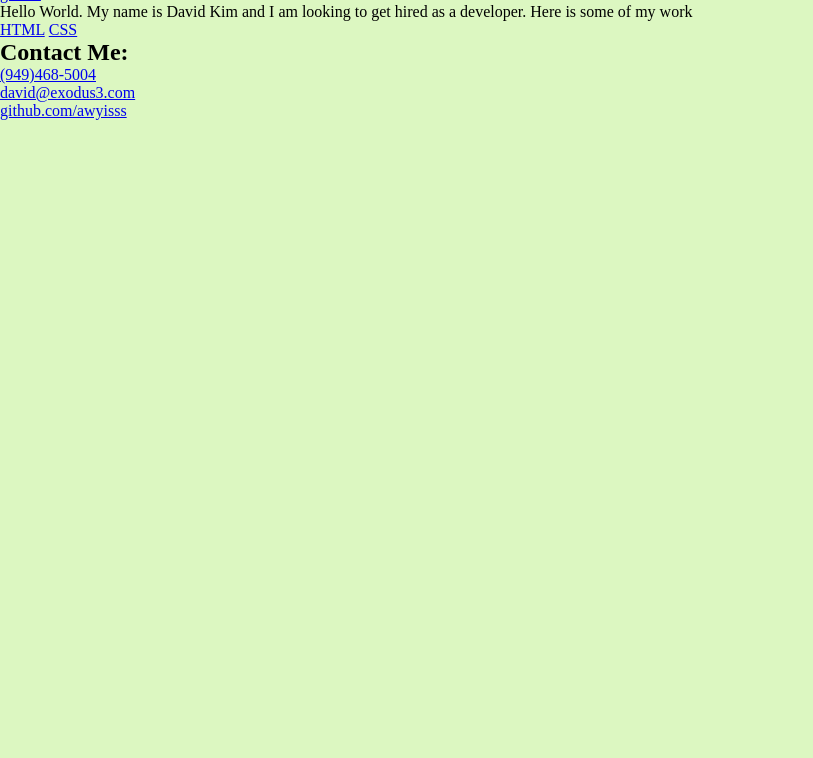
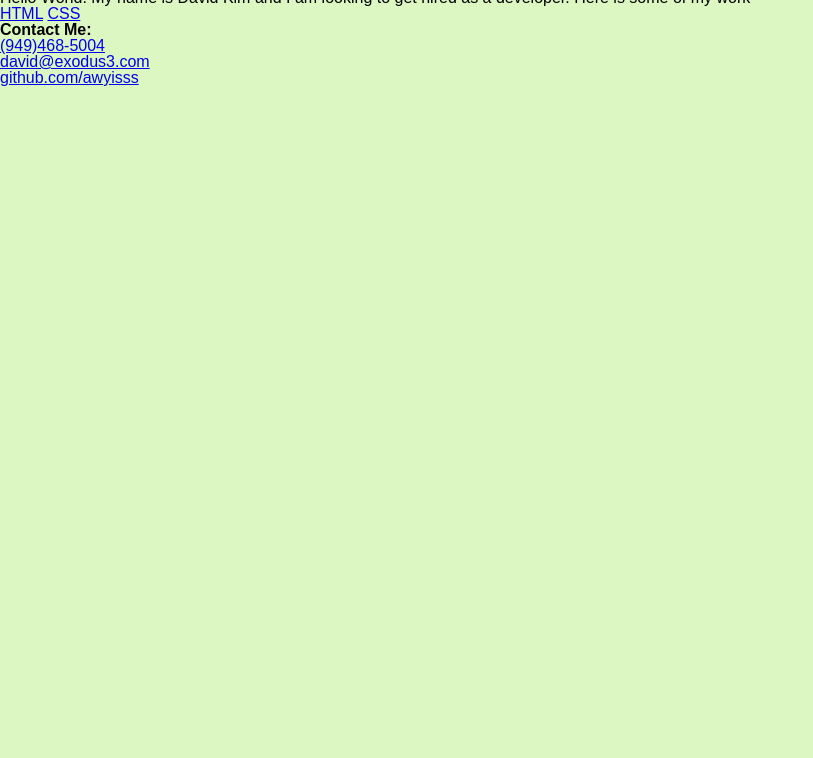
Before and after one commit to awyisss/Portfolio, a plain HTML site: page index.html in a window 1280 px wide. Shown: the part 42-800 px from the top of the page, without its empty margins (0-813 px from the left). Drawn offline with Linux system fonts and the light colour scheme; files that its build step writes are made by us from their sources.

```diff
--- a/assets/reset.css
+++ b/assets/reset.css
@@ -1 +1,29 @@
-* { }
+* {
+    margin: 0;
+    padding: 0;
+    box-sizing: border-box;
+  }
+
+  html {
+    height: 100%;
+  }
+
+  body {
+    min-height: 100%;
+    line-height: 1;
+    font-family: sans-serif;
+  }
+
+  h1, h2, h3, h4, h5, h6 {
+    font-size: 100%;
+  }
+
+  input, select, option, optgroup, textarea, button,
+  pre, code {
+    font-size: 100%;
+    font-family: inherit;
+  }
+
+  ol, ul {
+    list-style: none;
+  }
--- a/index.html
+++ b/index.html
@@ -39,7 +39,7 @@
         <h2>Contact Me:</h2>
         <ul>
             <li>
-                <a href="949xxx5004">(949)468-5004</a>
+                <a href="9494685004">(949)468-5004</a>
             </li>
             <li>
                 <a href="david@exodus3.com">david@exodus3.com</a>
```
Also changed, not shown: assets/images/02-portfolio-1.jpg (added), assets/images/02-portfolio-2.jpg (added), assets/images/02-portfolio-3.jpg (added), assets/images/02-portfolio-4.jpg (added), assets/images/02-run-buddy.jpg (added), assets/images/DK.jpg (added), 2 other files.
